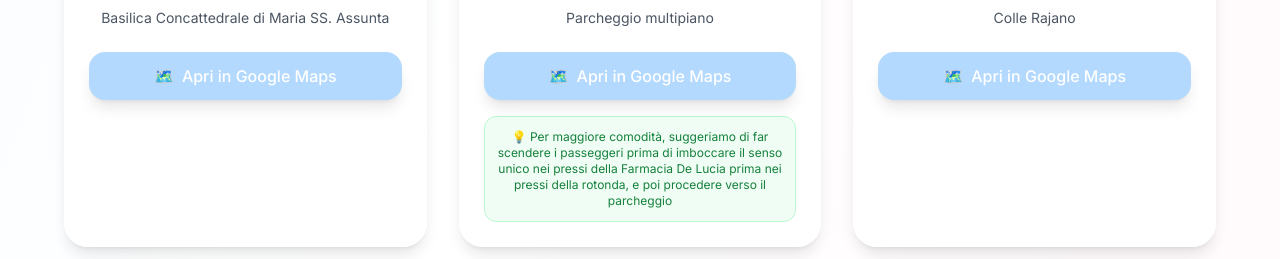
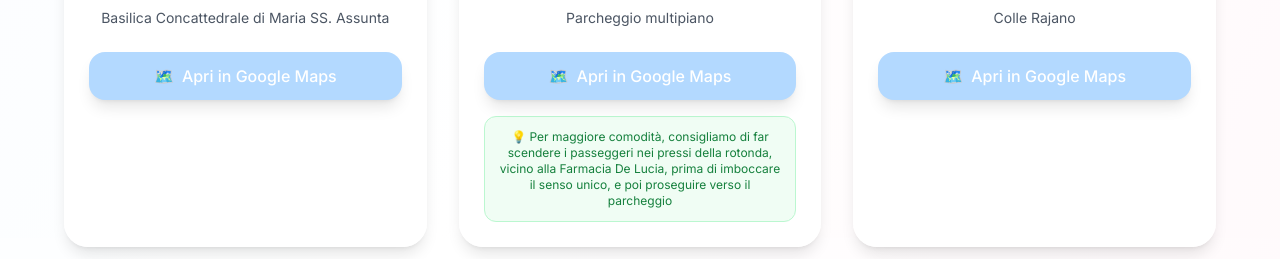
Before and after one commit to Salvatore-Di-Costanzo/celeste-matrimonio-sito, a React (Vite) app: page / in a window 1280 px wide. Shown: the part 2049-2308 px from the top of the page. Built offline with nearby package versions, Linux system fonts and the light colour scheme; a web font is replaced by a local one.

Commit message:
Fix: Update parking instructions
Updated the parking instructions in the LocationMap component.

```diff
--- a/src/components/LocationMap.tsx
+++ b/src/components/LocationMap.tsx
@@ -1,3 +1,4 @@
+
 import React from 'react';
 
 const LocationMap = () => {
@@ -87,7 +88,7 @@ const LocationMap = () => {
                 {location.name === 'Parcheggio multipiano' && (
                   <div className="mt-4 p-3 bg-green-50 rounded-xl border border-green-200">
                     <p className="text-xs font-inter text-green-700">
-                      💡 Per maggiore comodità, suggeriamo di far scendere i passeggeri prima di imboccare il senso unico nei pressi della Farmacia De Lucia prima nei pressi della rotonda, e poi procedere verso il parcheggio
+                      💡 Per maggiore comodità, consigliamo di far scendere i passeggeri nei pressi della rotonda, vicino alla Farmacia De Lucia, prima di imboccare il senso unico, e poi proseguire verso il parcheggio
                     </p>
                   </div>
                 )}
```
